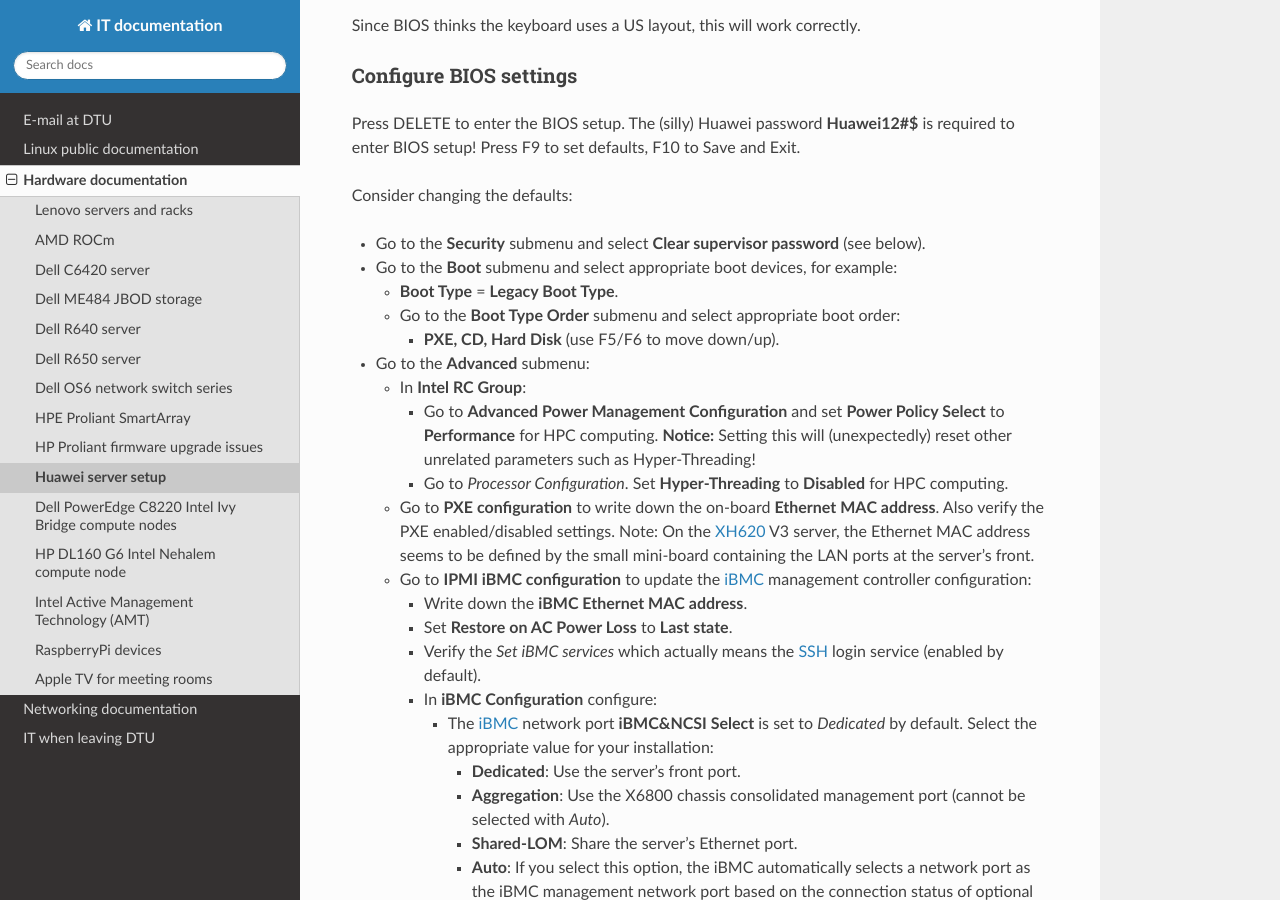
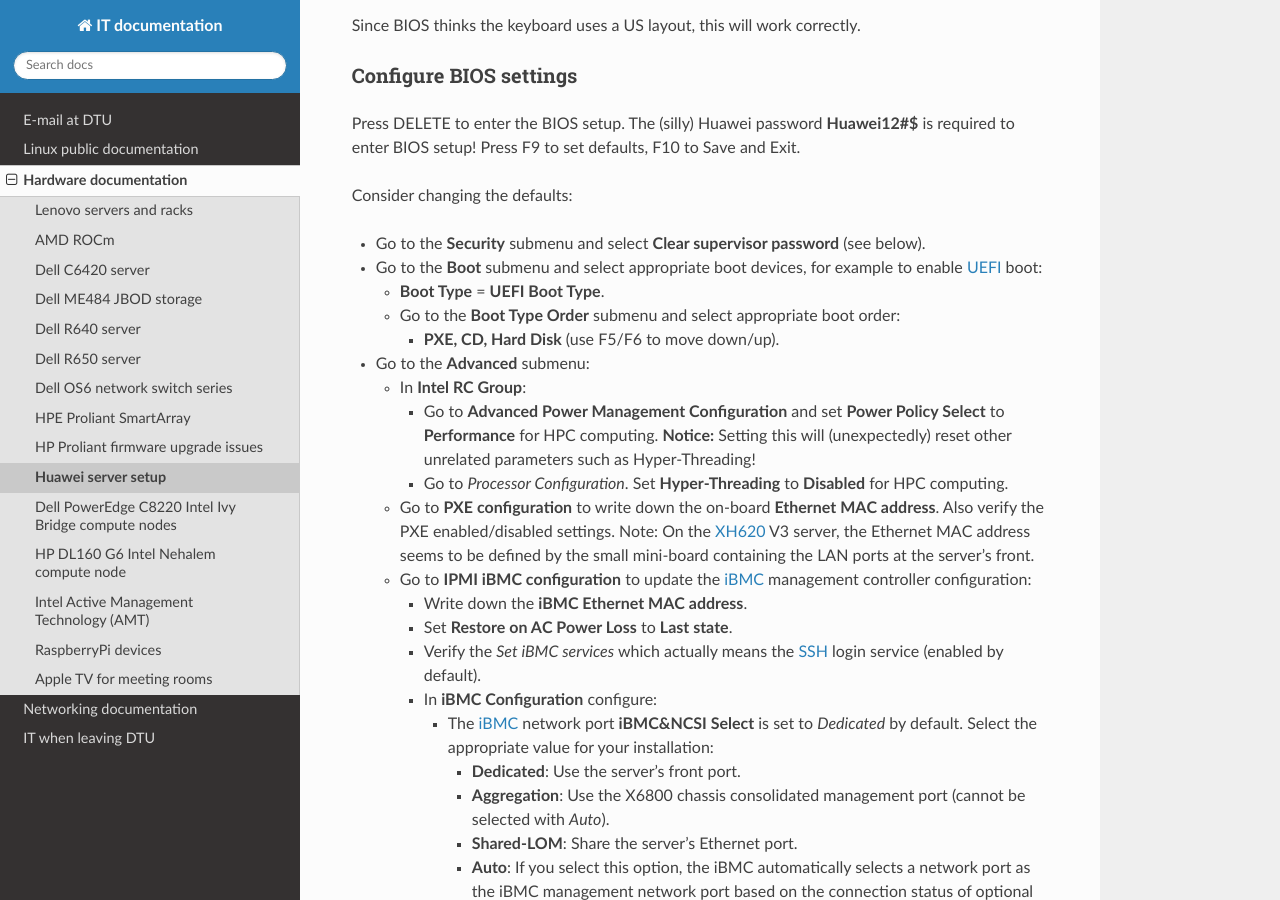
Before and after one commit to OleHolmNielsen/ITwiki, a Sphinx documentation site: the page built from docs/Huawei_server.rst, in a window 1280 px wide and 900 px high, scrolled down 3622 px. Built offline with Sphinx 7.4.7 and the Read the Docs theme 3.1.0, drawn with Linux system fonts in a browser that asks for light colours; some of the changed text lies outside the part shown.

Commit message:
Configure UEFI boot

```diff
--- a/docs/Huawei_server.rst
+++ b/docs/Huawei_server.rst
@@ -148,9 +150,9 @@
 
 * Go to the **Security** submenu and select **Clear supervisor password** (see below).
 
-* Go to the **Boot** submenu and select appropriate boot devices, for example:
+* Go to the **Boot** submenu and select appropriate boot devices, for example to enable UEFI_ boot:
 
-  * **Boot Type** = **Legacy Boot Type**.
+  * **Boot Type** = **UEFI Boot Type**.
 
   * Go to the **Boot Type Order** submenu and select appropriate boot order:
 
@@ -273,6 +275,8 @@
 
 UEFI Secure Boot configuration
 ----------------------------------
+
+First set the system's *Boot Type* to UEFI_, see :ref:`configure_bios`.
 
 The UEFI_ Secure_Boot_ configuration can be set using the system console:
 
```
Also changed, not shown: other parts of docs/Huawei_server.rst (+2 -0 lines).
